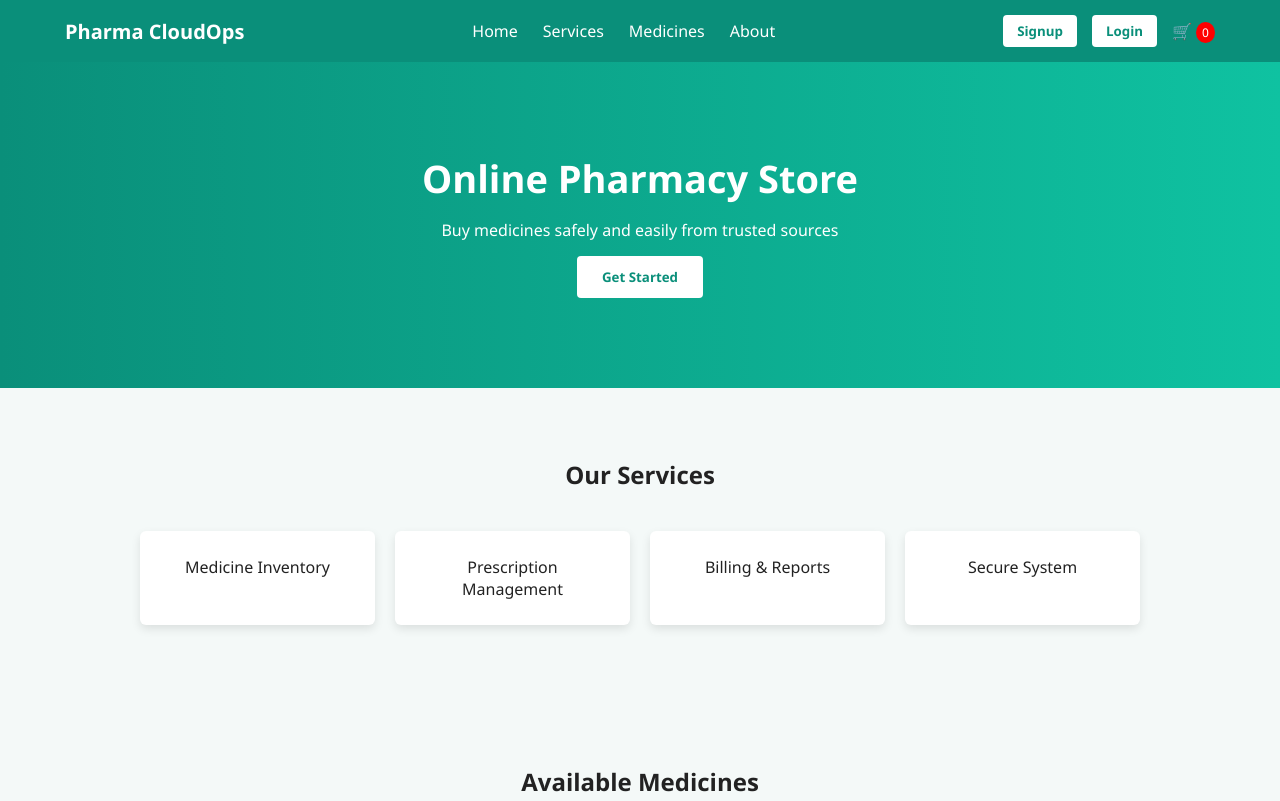
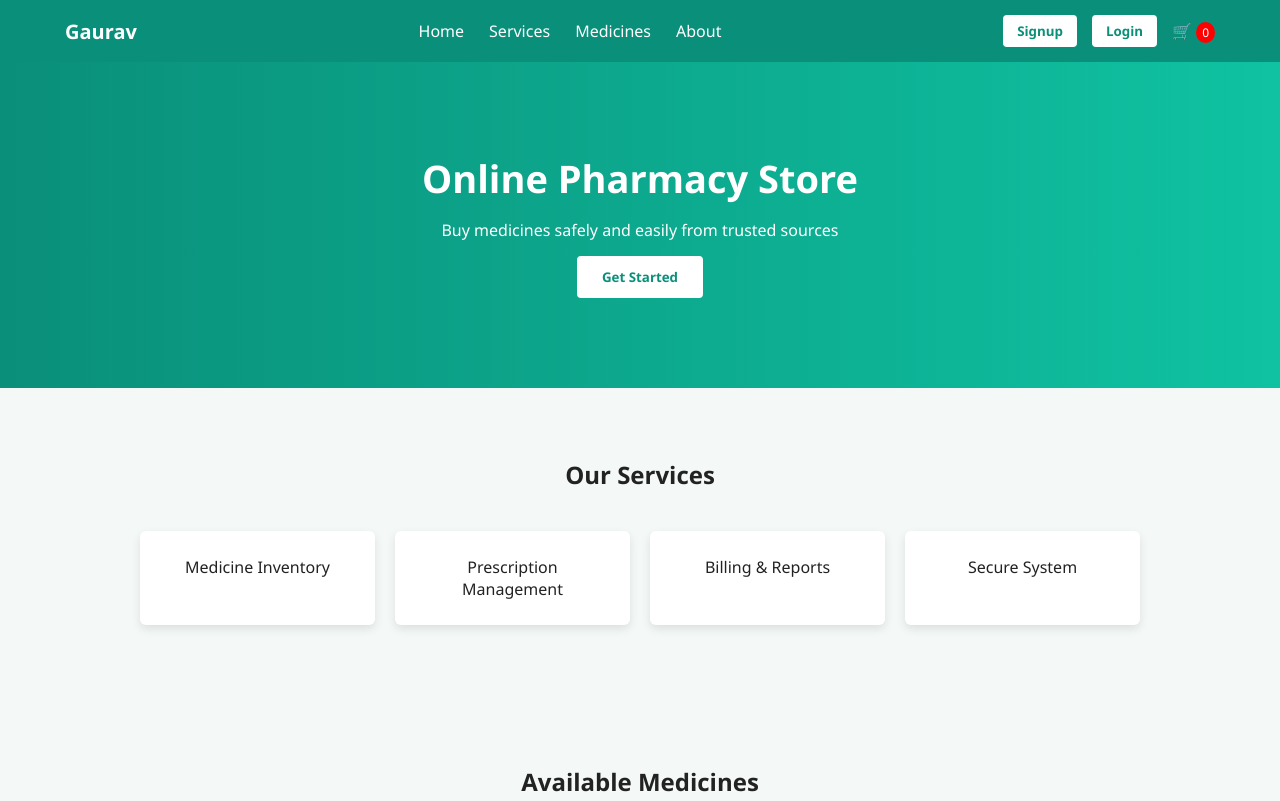
Before and after one commit to Gaurav-Patel22/Pharm, a website: page public/index.html in a window 1280 px wide. Shown: the top 801 px of the page. Drawn offline with Linux system fonts and the light colour scheme.

Commit message:
first commit

```diff
--- a/public/index.html
+++ b/public/index.html
@@ -11,7 +11,7 @@
 <!-- ========== NAVBAR ========== -->
 <header class="header">
     <nav class="navbar">
-        <div class="logo">Pharma CloudOps</div>
+        <div class="logo">Gaurav</div>
 
         <ul class="nav-links">
             <li><a href="#home">Home</a></li>
```
